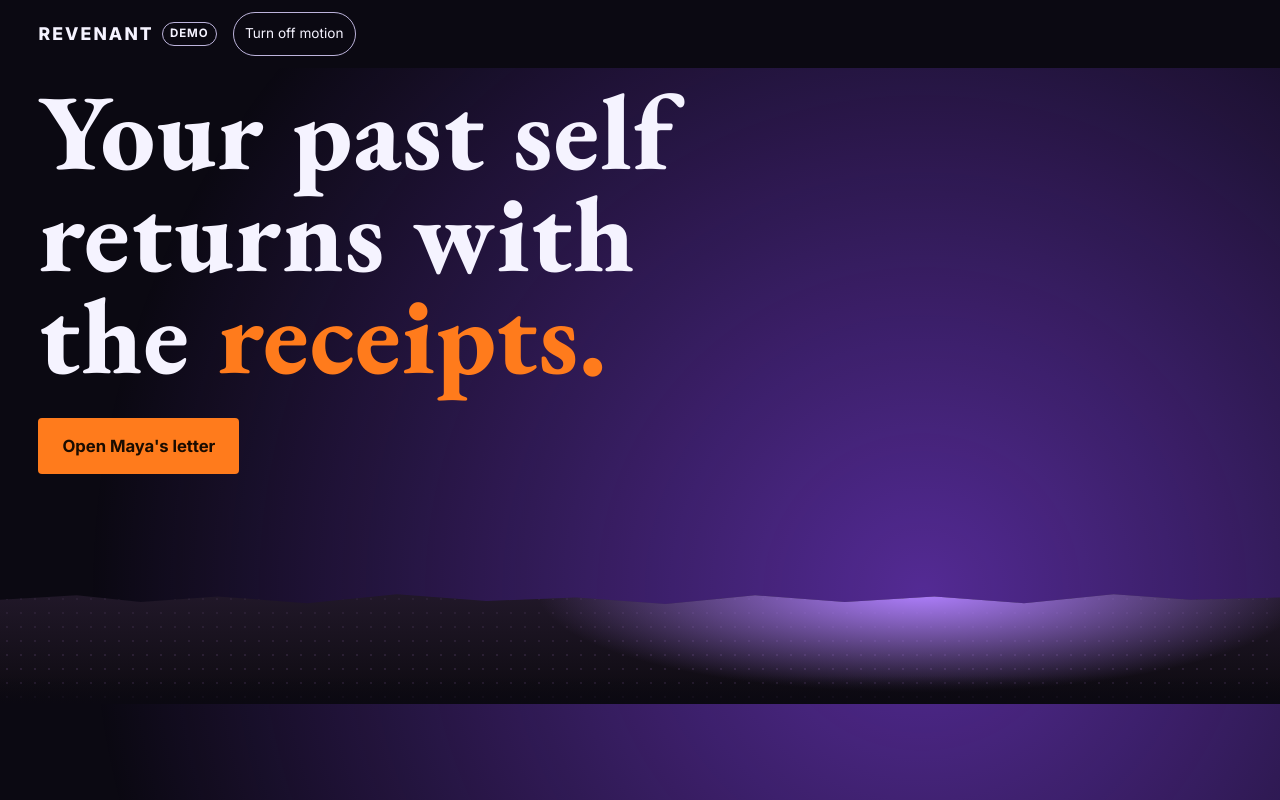
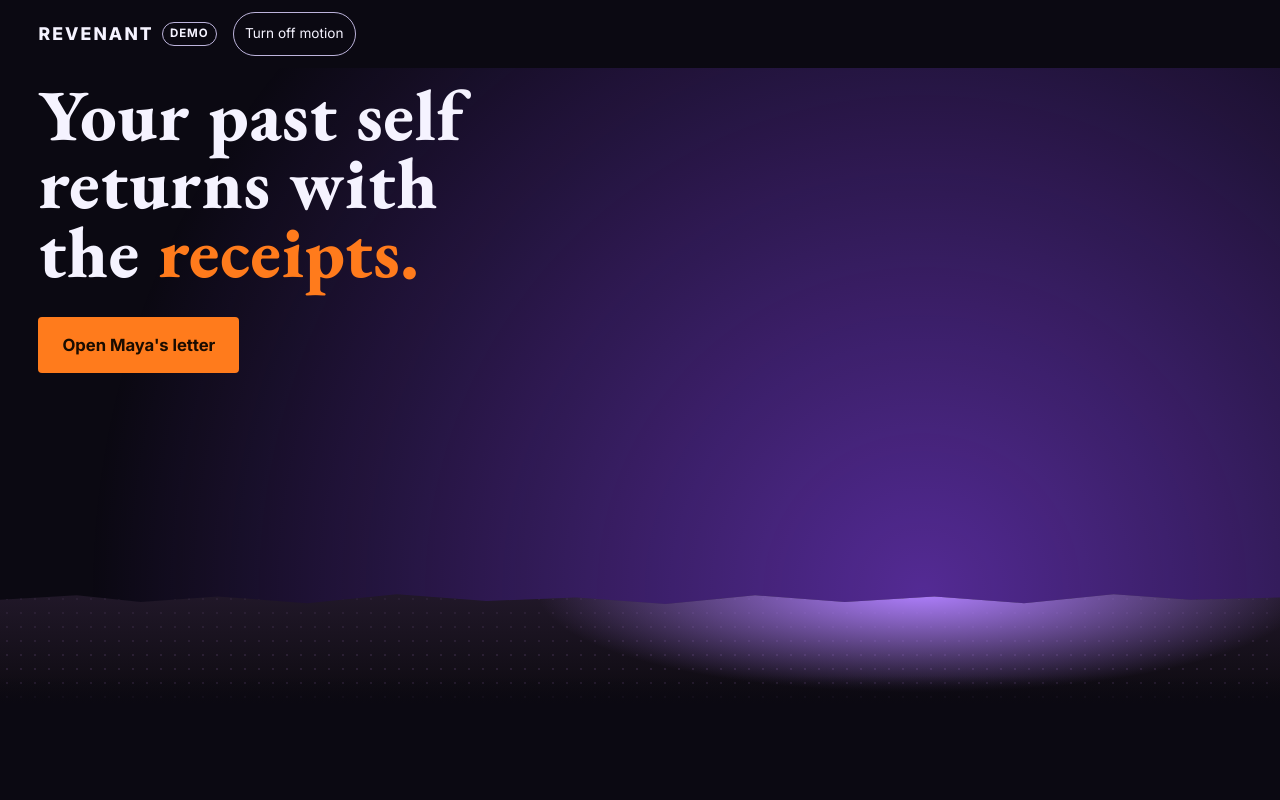
Before and after one commit to devclef/Revenant, a Next.js app: page / in a window 1280 px wide. Shown: the top 800 px of the page. Built offline with nearby package versions, Linux system fonts and the light colour scheme.

Commit message:
Add landing CSS hooks, light clip and ghost animation scan (#191)

```diff
--- a/src/components/ceremony/constants.ts
+++ b/src/components/ceremony/constants.ts
@@ -125,6 +125,8 @@ export const DUST_SPREAD = 0.2; // share of width either side of the light
 export const LANDING_LIGHT_AT_MS = 250;
 export const LIGHT_FADE_MS = 900;
 export const LIGHT_MOVE_MS = 1100;
+// The light is clipped to its top half plus this gap, so it shows nothing below the Soil line (scene.module.css .light).
+export const LIGHT_CLIP_GAP_PX = 12;
 
 // --- Emergence (R9.5, R9.6, R18.2, R18.8) (spec 07) ---
 export const SHAKE_AT_MS = 750;
--- a/src/components/ceremony/scene/scene.module.css
+++ b/src/components/ceremony/scene/scene.module.css
@@ -254,6 +254,8 @@
   border-radius: 50%;
   background: radial-gradient(closest-side, var(--purple), transparent);
   opacity: 0.55;
+  /* LIGHT_CLIP_GAP_PX in constants.ts. Only the top half plus the gap shows. */
+  clip-path: inset(0 0 calc(50% - 12px) 0);
 }
 
 /* The pit: the Ghost's placement, centred on the light's x. */
@@ -703,3 +705,29 @@
     animation: heroSettle 240ms ease-out;
   }
 }
+
+/* The landing Content_Column (spec 07 task 7). Full width below 900 px. At or
+   above 900 px it takes the same cap as the persona column (CONTENT_COLUMN_MAX)
+   and a larger headline. */
+.landingColumn {
+  position: relative;
+}
+
+@media (min-width: 900px) {
+  .landingColumn {
+    max-width: min(34rem, 46vw);
+  }
+
+  .landingColumn .headline {
+    max-width: 12ch;
+    font-size: clamp(3rem, 6vw, 4.5rem);
+  }
+}
+
+/* The landing Accent button. Below 900 px it sits below the Soil strip
+   (--soil-top + --soil-band), so the strip never crosses the button. */
+@media (max-width: 899.98px) {
+  .landingColumn .landingCta {
+    margin-top: calc(var(--soil-top) + var(--soil-band) + 1.5rem - 6rem);
+  }
+}
```
Also changed, not shown: 1 other file (tests, documents, lock files or other folders).
